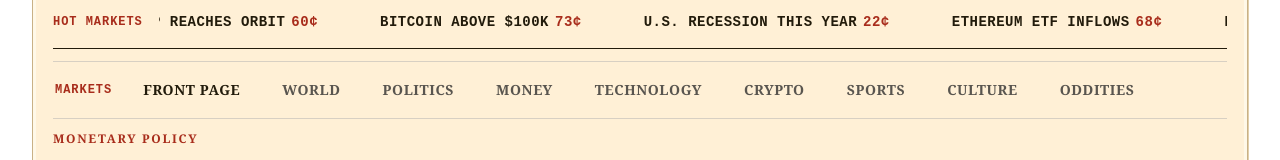
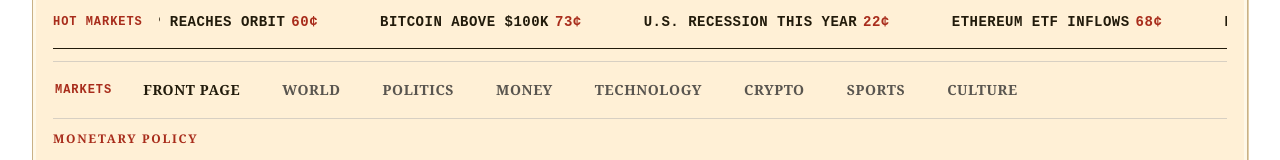
Before and after one commit to nvnx7/forecaster-times, a Next.js app in the folder web/: page / in a window 1280 px wide. Shown: the part 438-598 px from the top of the page. Built offline with nearby package versions, Linux system fonts and the light colour scheme.

Commit message:
feat: use pre-defined market categories

```diff
--- a/web/src/components/edition/market-category-navigation.tsx
+++ b/web/src/components/edition/market-category-navigation.tsx
@@ -2,20 +2,14 @@
 
 import { Button } from "@/components/ui/button";
 import { Separator } from "@/components/ui/separator";
+import { marketCategories } from "@/config/categories";
 
-const marketCategories = [
-  "Front Page",
-  "World",
-  "Politics",
-  "Money",
-  "Technology",
-  "Crypto",
-  "Sports",
-  "Culture",
-  "Oddities",
+const navigationCategories = [
+  { id: "front-page", label: "Front Page" },
+  ...marketCategories,
 ] as const;
 
-const activeMarketCategory = "Front Page";
+const activeMarketCategoryId = "front-page";
 
 function handleCategorySelect() {}
 
@@ -28,21 +22,21 @@ export function MarketCategoryNavigation() {
           <span className="font-mono text-xs font-semibold tracking-[0.08em] text-destructive uppercase">
             Markets
           </span>
-          {marketCategories.map((category) => (
+          {navigationCategories.map((category) => (
             <Button
-              key={category}
+              key={category.id}
               type="button"
               variant={
-                category === activeMarketCategory
+                category.id === activeMarketCategoryId
                   ? "newspaperActive"
                   : "newspaper"
               }
               onClick={handleCategorySelect}
               aria-current={
-                category === activeMarketCategory ? "page" : undefined
+                category.id === activeMarketCategoryId ? "page" : undefined
               }
             >
-              {category}
+              {category.label}
             </Button>
           ))}
         </div>
```
Also changed, not shown: web/src/config/categories.ts (renamed from web/src/config/market-categories.ts).
